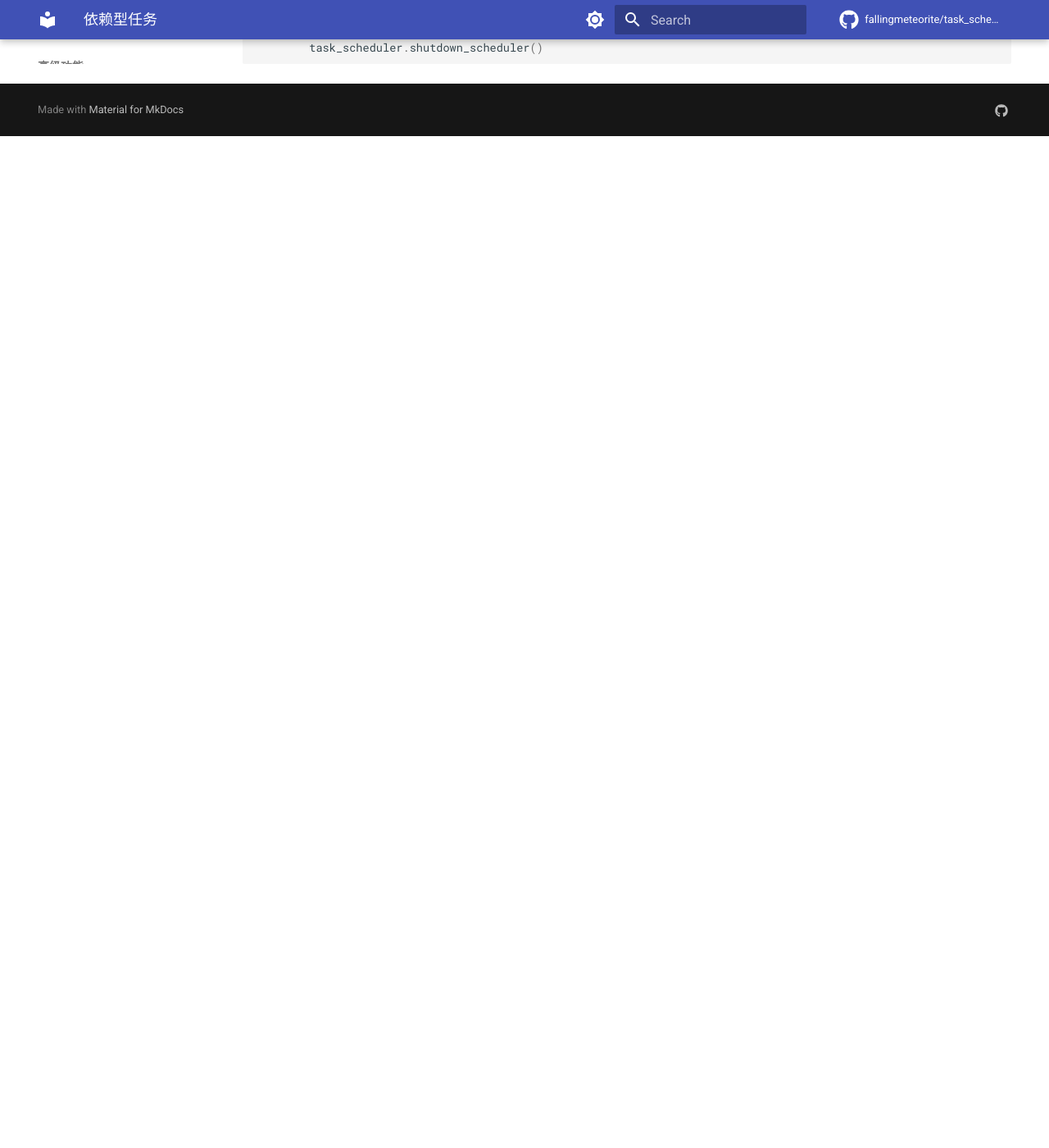
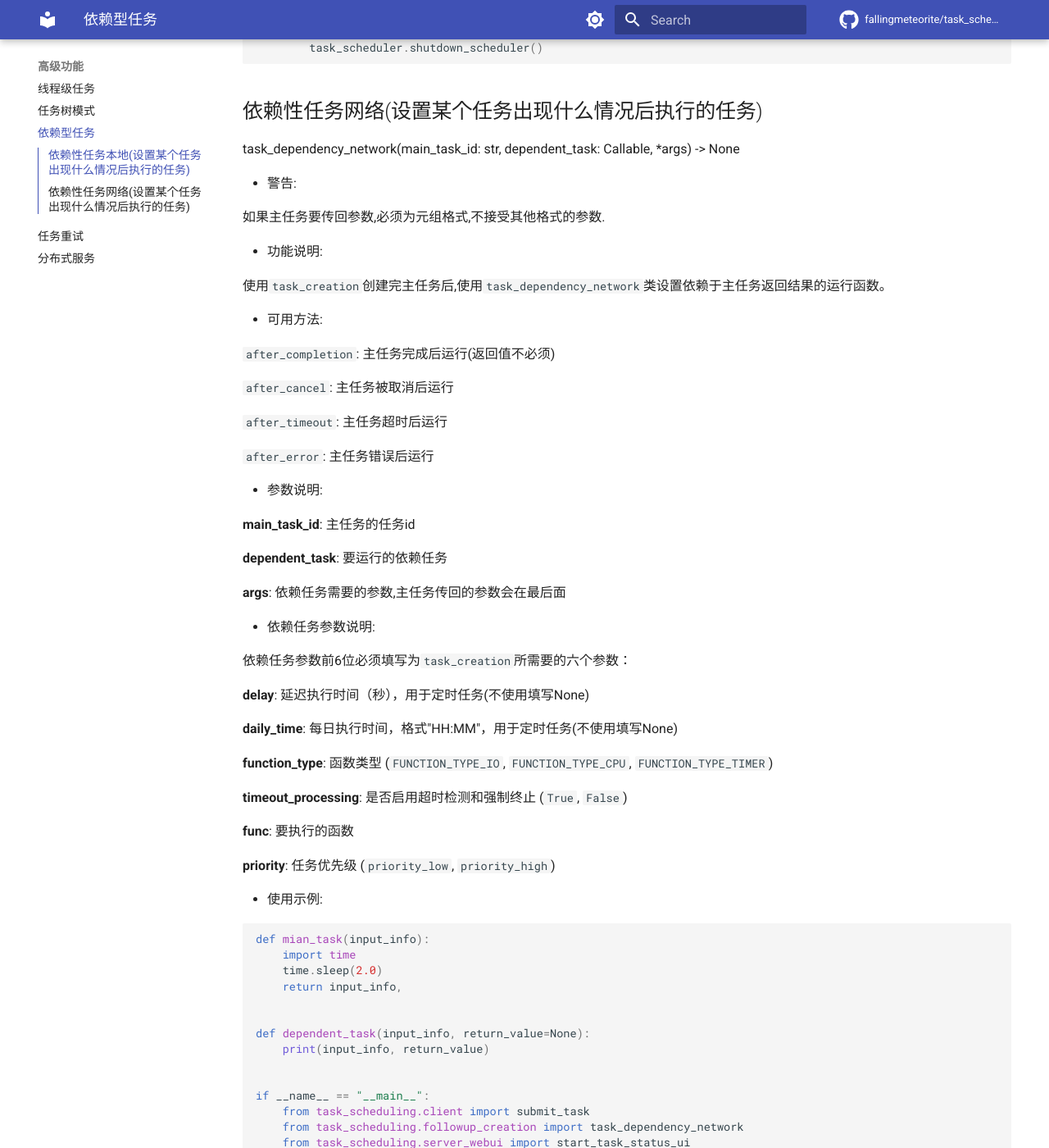
Before and after one commit to fallingmeteorite/task_scheduling, an MkDocs documentation site: the page built from docs/advanced/dependent_tasks.md, in a window 1280 px wide and 1400 px high, scrolled down 1787 px. Shown: the whole window at 82% size. Built offline with MkDocs 1.6.1 and Material for MkDocs 9.7.7, drawn with Linux system fonts in a browser that asks for light colours; comment, search, counter and statistics services are not loaded; before the commit the page ends 1953 px from its top, so only the background shows below that; some of the changed text lies outside the part shown.

Commit message:
Update dependent_tasks.md

````diff
--- a/docs/advanced/dependent_tasks.md
+++ b/docs/advanced/dependent_tasks.md
@@ -1,6 +1,6 @@
-## 依赖性任务(设置某个任务出现什么情况后执行的任务)
+## 依赖性任务本地(设置某个任务出现什么情况后执行的任务)
 
-task_dependency_manager(main_task_id: str, dependent_task: Callable, *args) -> None
+task_dependency_local(main_task_id: str, dependent_task: Callable, *args) -> None
 
 - 警告:
 
@@ -71,12 +71,95 @@ if __name__ == "__main__":
     task_id1 = task_creation(None, None, FUNCTION_TYPE_IO, True, "mian_task", mian_task, priority_low, "test1")
 
     # 设置主任务完成后的依赖任务
-    task_dependency_manager.after_completion(task_id1, dependent_task,
+    task_dependency_local.after_completion(task_id1, dependent_task,
+                                           None, None, FUNCTION_TYPE_IO, True, "dependent_task", priority_low,
+                                           "test2")
+    try:
+        while True:
+            time.sleep(1)
+    except KeyboardInterrupt:
+        task_scheduler.shutdown_scheduler()
+```
+
+## 依赖性任务网络(设置某个任务出现什么情况后执行的任务)
+
+task_dependency_network(main_task_id: str, dependent_task: Callable, *args) -> None
+
+- 警告:
+
+如果主任务要传回参数,必须为元组格式,不接受其他格式的参数.
+
+- 功能说明:
+
+使用`task_creation`创建完主任务后,使用`task_dependency_network`类设置依赖于主任务返回结果的运行函数。
+
+- 可用方法:
+
+`after_completion`: 主任务完成后运行(返回值不必须)
+
+`after_cancel`: 主任务被取消后运行
+
+`after_timeout`: 主任务超时后运行
+
+`after_error`: 主任务错误后运行
+
+- 参数说明:
+
+**main_task_id**: 主任务的任务id
+
+**dependent_task**: 要运行的依赖任务
+
+**args**: 依赖任务需要的参数,主任务传回的参数会在最后面
+
+- 依赖任务参数说明:
+
+依赖任务参数前6位必须填写为`task_creation`所需要的六个参数：
+
+**delay**: 延迟执行时间（秒），用于定时任务(不使用填写None)
+
+**daily_time**: 每日执行时间，格式"HH:MM"，用于定时任务(不使用填写None)
+
+**function_type**: 函数类型 (`FUNCTION_TYPE_IO`, `FUNCTION_TYPE_CPU`, `FUNCTION_TYPE_TIMER`)
+
+**timeout_processing**: 是否启用超时检测和强制终止 (`True`, `False`)
+
+**func**: 要执行的函数
+
+**priority**: 任务优先级 (`priority_low`, `priority_high`)
+
+- 使用示例:
+
+```python
+def mian_task(input_info):
+    import time
+    time.sleep(2.0)
+    return input_info,
+
+
+def dependent_task(input_info, return_value=None):
+    print(input_info, return_value)
+
+
+if __name__ == "__main__":
+    from task_scheduling.client import submit_task
+    from task_scheduling.followup_creation import task_dependency_network
+    from task_scheduling.server_webui import start_task_status_ui
+    from task_scheduling.get_service import result_server
+    from task_scheduling.variable import *
+    import time
+
+    start_task_status_ui()
+    result_server.start_server()
+
+    task_id1 = submit_task(None, None, FUNCTION_TYPE_IO, True, "mian_task", mian_task, priority_low, "test1")
+
+    # 设置主任务完成后的依赖任务
+    task_dependency_network.after_completion(task_id1, dependent_task,
                                              None, None, FUNCTION_TYPE_IO, True, "dependent_task", priority_low,
                                              "test2")
     try:
         while True:
             time.sleep(1)
     except KeyboardInterrupt:
-        task_scheduler.shutdown_scheduler()
+        pass
 ```
````
Also changed, not shown: other parts of docs/advanced/dependent_tasks.md (+2 -2 lines).
